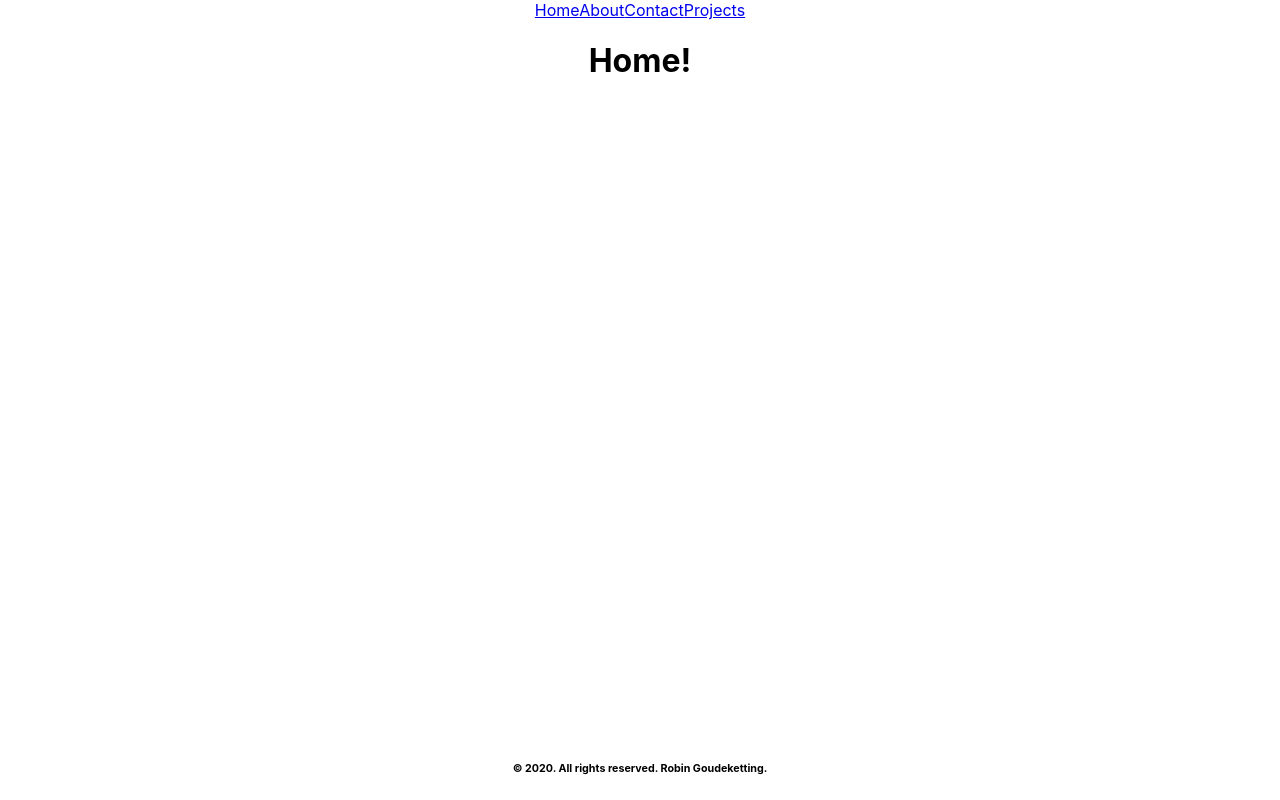
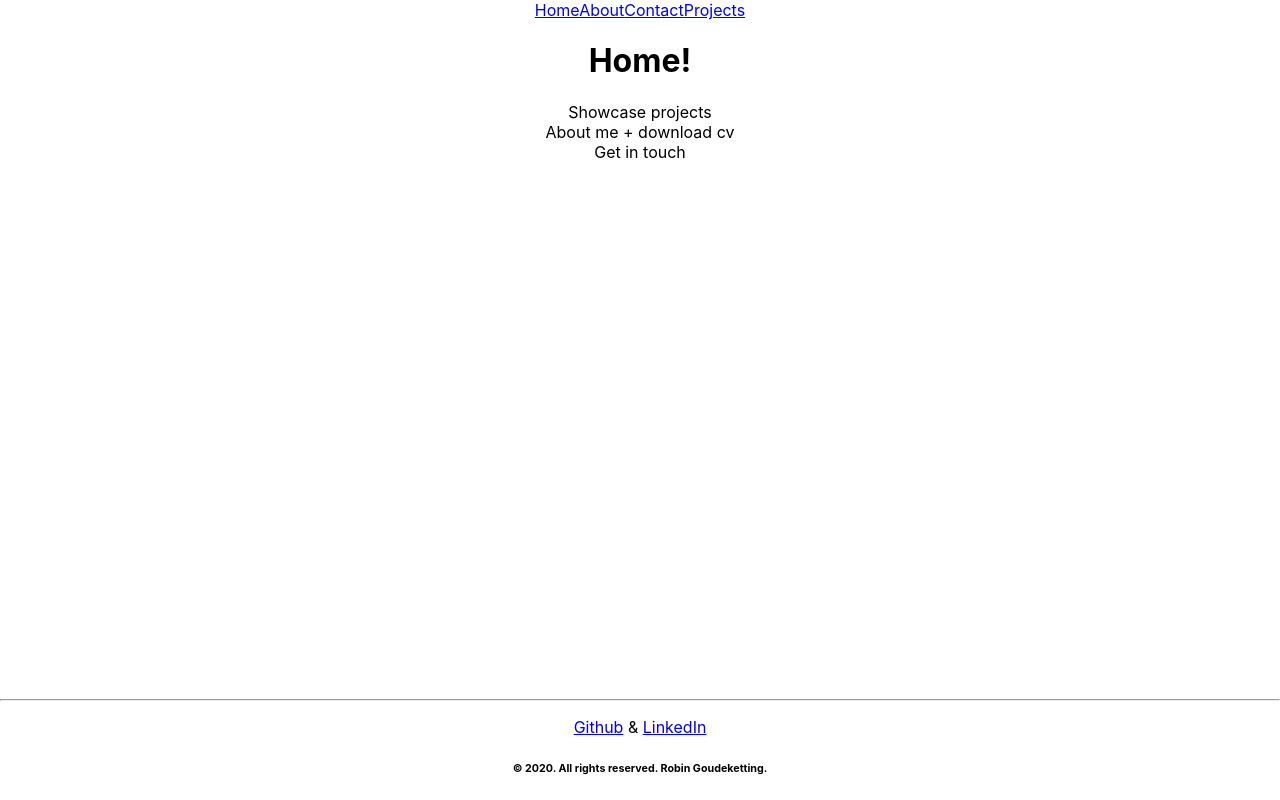
Before and after one commit to GoudekettingRM/personal-site, a React (Create React App) app: page / in a window 1280 px wide. Built offline with nearby package versions, Linux system fonts and the light colour scheme.

Commit message:
add linkedIn and Github links

```diff
--- a/src/components/Footer/Footer.tsx
+++ b/src/components/Footer/Footer.tsx
@@ -3,6 +3,11 @@ import React from "react";
 export const Footer: React.FC = () => {
   return (
     <footer>
+      <hr />
+      <p>
+        <a href="https://github.com/GoudekettingRM">Github</a> &{" "}
+        <a href="https://www.linkedin.com/in/robinmgoudeketting/">LinkedIn</a>
+      </p>
       <h6>© 2020. All rights reserved. Robin Goudeketting.</h6>
     </footer>
   );
--- a/src/components/Home/Home.tsx
+++ b/src/components/Home/Home.tsx
@@ -4,6 +4,9 @@ export const Home: React.FC = () => {
   return (
     <div>
       <h1>Home!</h1>
+      <section>Showcase projects</section>
+      <section>About me + download cv</section>
+      <section>Get in touch</section>
     </div>
   );
 };
```
